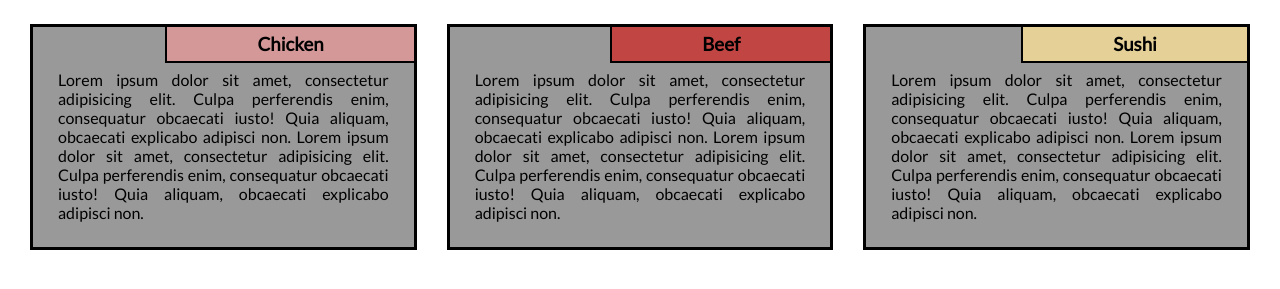
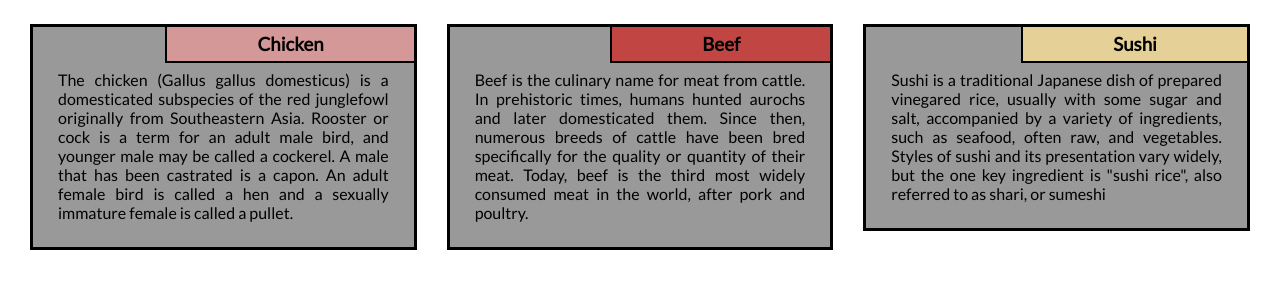
Before and after one commit to sing-har/solution, a plain HTML site: page index.html in a window 1280 px wide. Shown: the part 135-424 px from the top of the page. Drawn offline with Linux system fonts and the light colour scheme.

Commit message:
Update index.html

```diff
--- a/index.html
+++ b/index.html
@@ -18,7 +18,7 @@
             <h3>Chicken</h3>
           </div>
           <p>
-            Lorem ipsum dolor sit amet, consectetur adipisicing elit. Culpa perferendis enim, consequatur obcaecati iusto! Quia aliquam, obcaecati explicabo adipisci non. Lorem ipsum dolor sit amet, consectetur adipisicing elit. Culpa perferendis enim, consequatur obcaecati iusto! Quia aliquam, obcaecati explicabo adipisci non.
+            The chicken (Gallus gallus domesticus) is a domesticated subspecies of the red junglefowl originally from Southeastern Asia. Rooster or cock is a term for an adult male bird, and younger male may be called a cockerel. A male that has been castrated is a capon. An adult female bird is called a hen and a sexually immature female is called a pullet.
           </p>
         </div>
       </div>
@@ -28,7 +28,7 @@
           <h3>Beef</h3>
         </div>
         <p>
-          Lorem ipsum dolor sit amet, consectetur adipisicing elit. Culpa perferendis enim, consequatur obcaecati iusto! Quia aliquam, obcaecati explicabo adipisci non. Lorem ipsum dolor sit amet, consectetur adipisicing elit. Culpa perferendis enim, consequatur obcaecati iusto! Quia aliquam, obcaecati explicabo adipisci non.
+          Beef is the culinary name for meat from cattle. In prehistoric times, humans hunted aurochs and later domesticated them. Since then, numerous breeds of cattle have been bred specifically for the quality or quantity of their meat. Today, beef is the third most widely consumed meat in the world, after pork and poultry.
         </p>
       </div>
     </div>
@@ -38,7 +38,7 @@
         <h3>Sushi</h3>
       </div>
       <p>
-        Lorem ipsum dolor sit amet, consectetur adipisicing elit. Culpa perferendis enim, consequatur obcaecati iusto! Quia aliquam, obcaecati explicabo adipisci non. Lorem ipsum dolor sit amet, consectetur adipisicing elit. Culpa perferendis enim, consequatur obcaecati iusto! Quia aliquam, obcaecati explicabo adipisci non.
+        Sushi is a traditional Japanese dish of prepared vinegared rice, usually with some sugar and salt, accompanied by a variety of ingredients, such as seafood, often raw, and vegetables. Styles of sushi and its presentation vary widely, but the one key ingredient is "sushi rice", also referred to as shari, or sumeshi
       </p>
     </div>
   </div>
```
